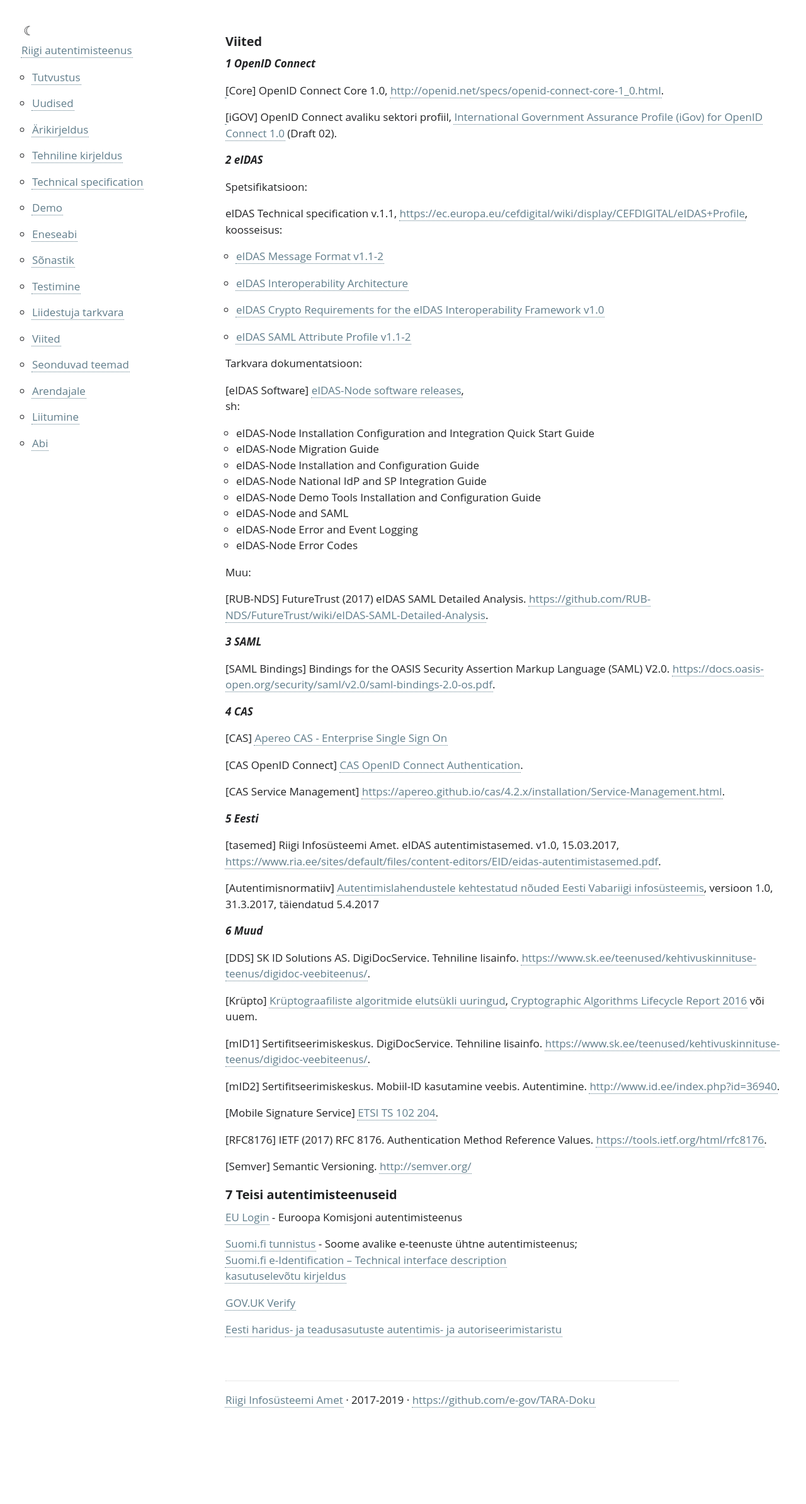
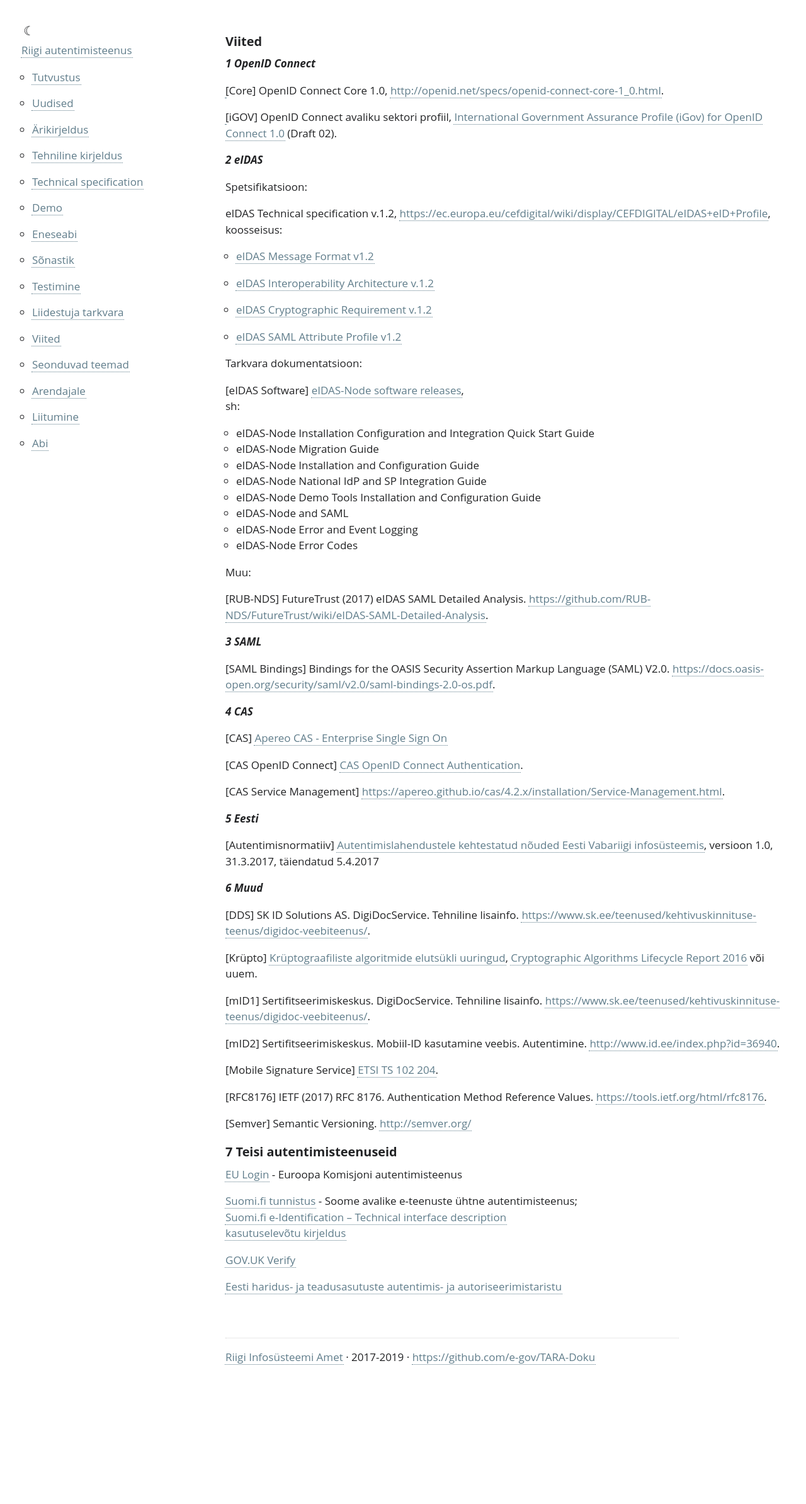
Before and after one commit to e-gov/TARA-Doku, a Jekyll site: the page built from Viited.md, in a window 1280 px wide. Shown: the whole page at 63% size. Built offline with Jekyll 4.4.1, drawn with Linux system fonts in a browser that asks for light colours; our own code applies the rules of GitHub Pages for plain Markdown files.

Commit message:
Update Viited.md

```diff
--- a/Viited.md
+++ b/Viited.md
@@ -15,20 +15,20 @@ ___2 eIDAS___
 
 Spetsifikatsioon:
 
-eIDAS Technical specification v.1.1, [https://ec.europa.eu/cefdigital/wiki/display/CEFDIGITAL/eIDAS+Profile](https://ec.europa.eu/cefdigital/wiki/display/CEFDIGITAL/eIDAS+Profile),<br>
+eIDAS Technical specification v.1.2, [https://ec.europa.eu/cefdigital/wiki/display/CEFDIGITAL/eIDAS+eID+Profile](https://ec.europa.eu/cefdigital/wiki/display/CEFDIGITAL/eIDAS+eID+Profile),<br>
 koosseisus:
 
-- [eIDAS Message Format v1.1-2](https://ec.europa.eu/cefdigital/wiki/download/attachments/46992719/eIDAS%20Message%20Format_v1.1-2.pdf?version=1&modificationDate=1497252919575&api=v2)
+- [eIDAS Message Format v1.2](https://ec.europa.eu/cefdigital/wiki/download/attachments/82773108/eIDAS%20SAML%20Message%20Format%20v.1.2%20Final.pdf?version=3&modificationDate=1571068651727&api=v2)
 
-- [eIDAS Interoperability Architecture](https://ec.europa.eu/cefdigital/wiki/download/attachments/46992719/eidas_interoperability_architecture_v1.00.pdf?version=1&modificationDate=1497252919857&api=v2)
+- [eIDAS Interoperability Architecture v.1.2](https://ec.europa.eu/cefdigital/wiki/download/attachments/82773108/eIDAS%20Interoperability%20Architecture%20v.1.2%20Final.pdf?version=3&modificationDate=1571068651790&api=v2)
 
-- [eIDAS Crypto Requirements for the eIDAS Interoperability Framework v1.0](https://ec.europa.eu/cefdigital/wiki/download/attachments/46992719/eidas_-_crypto_requirements_for_the_eidas_interoperability_framework_v1.0.pdf?version=1&modificationDate=1497252920224&api=v2)
+- [eIDAS Cryptographic Requirement v.1.2](https://ec.europa.eu/cefdigital/wiki/download/attachments/82773108/eIDAS%20Cryptographic%20Requirement%20v.1.2%20Final.pdf?version=2&modificationDate=1571068651805&api=v2)
 
-- [eIDAS SAML Attribute Profile v1.1-2](https://ec.europa.eu/cefdigital/wiki/download/attachments/46992719/eIDAS%20SAML%20Attribute%20Profile%20v1.1_2.pdf?version=1&modificationDate=1497252920100&api=v2)
+- [eIDAS SAML Attribute Profile v1.2](https://ec.europa.eu/cefdigital/wiki/download/attachments/82773108/eIDAS%20SAML%20Attribute%20Profile%20v1.2%20Final.pdf?version=2&modificationDate=1571068651772&api=v2)
 
 Tarkvara dokumentatsioon:
 
-[eIDAS Software] [eIDAS-Node software releases](https://ec.europa.eu/cefdigital/wiki/display/CEFDIGITAL/eIDAS-Node+-+Current+release),<br>
+[eIDAS Software] [eIDAS-Node software releases](https://ec.europa.eu/cefdigital/wiki/display/CEFDIGITAL/eIDAS-Node+Integration+Package),<br>
 sh:
 - eIDAS-Node Installation Configuration and Integration Quick Start Guide
 - eIDAS-Node Migration Guide
@@ -56,8 +56,6 @@ ___4 CAS___
 [CAS Service Management] [https://apereo.github.io/cas/4.2.x/installation/Service-Management.html](https://apereo.github.io/cas/4.2.x/installation/Service-Management.html).
 
 ___5 Eesti___
-
-[tasemed] Riigi Infosüsteemi Amet. eIDAS autentimistasemed. v1.0, 15.03.2017, [https://www.ria.ee/sites/default/files/content-editors/EID/eidas-autentimistasemed.pdf](https://www.ria.ee/sites/default/files/content-editors/EID/eidas-autentimistasemed.pdf).
 
 [Autentimisnormatiiv] [Autentimislahendustele kehtestatud nõuded Eesti Vabariigi infosüsteemis](https://www.ria.ee/sites/default/files/content-editors/EID/autentimislahendustele-kehtivad-nouded.pdf), versioon 1.0, 31.3.2017, täiendatud 5.4.2017
 
```
